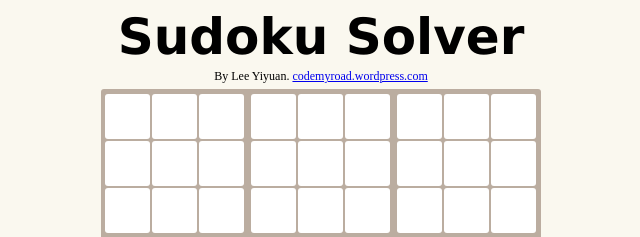
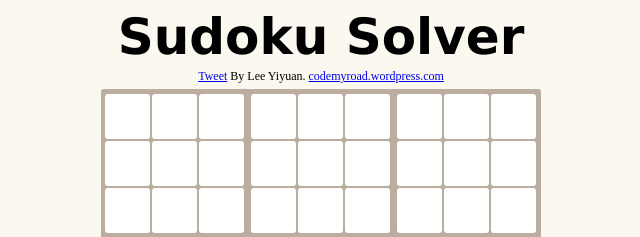
Before and after one commit to LeeYiyuan/sudokusolver, a plain HTML site: page index.html in a window 1280 px wide. Shown: the top 237 px of the page, 319-959 px from the left. Drawn offline with Linux system fonts and the light colour scheme.

Commit message:
Added link

```diff
--- a/index.html
+++ b/index.html
@@ -1,6 +1,7 @@
 <!DOCTYPE html>
 <html>
 <head>
+    <title>Sudoku Solver</title>
     <link href="main.css" rel="stylesheet" type="text/css">
 </head>
 
@@ -10,7 +11,8 @@
 
     <div class="heading_container">
         <div class="heading_title"><span style="font-family:verdana; font-size: 50px; font-weight: bold">Sudoku Solver</span></div>
-        <div class="heading_info"><span style="font-family:comic-sans; font-size: 12px;">By Lee Yiyuan. <a href="http://codemyroad.wordpress.com/2014/05/01/solving-sudoku-by-backtracking/">codemyroad.wordpress.com</a></span></div>
+        <div class="heading_info"><span style="font-family:comic-sans; font-size: 12px;"><a href="https://twitter.com/share" class="twitter-share-button" data-url="http://leeyiyuan.github.io/sudokusolver/" data-via="LeeYiyuan">Tweet</a>
+<script>!function(d,s,id){var js,fjs=d.getElementsByTagName(s)[0],p=/^http:/.test(d.location)?'http':'https';if(!d.getElementById(id)){js=d.createElement(s);js.id=id;js.src=p+'://platform.twitter.com/widgets.js';fjs.parentNode.insertBefore(js,fjs);}}(document, 'script', 'twitter-wjs');</script>By Lee Yiyuan. <a href="http://codemyroad.wordpress.com/2014/05/01/solving-sudoku-by-backtracking/">codemyroad.wordpress.com</a></span></div>
     </div>
 
     <table class="sudoku_grid" cellspacing="2" cellpadding="0">
```
